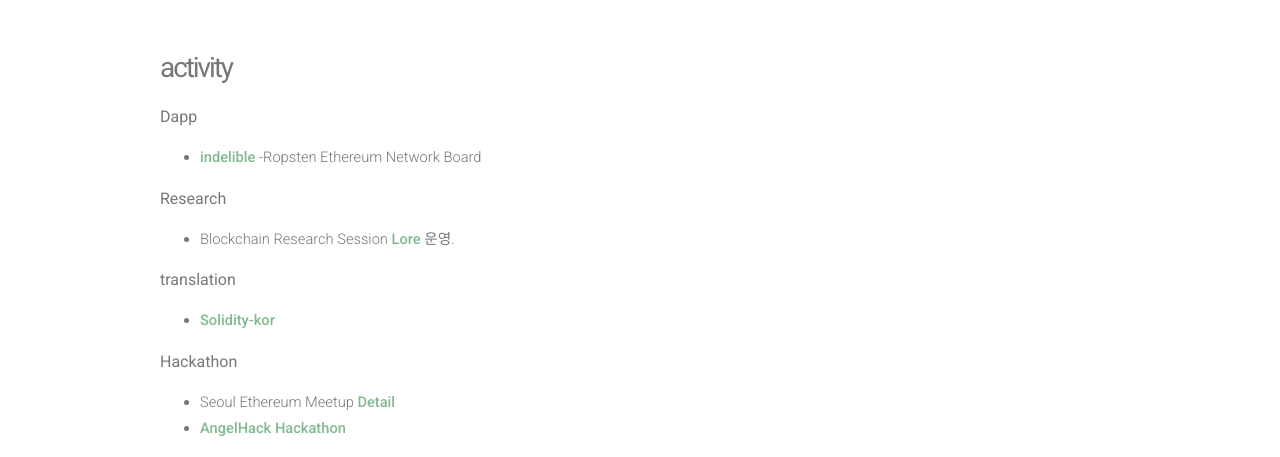
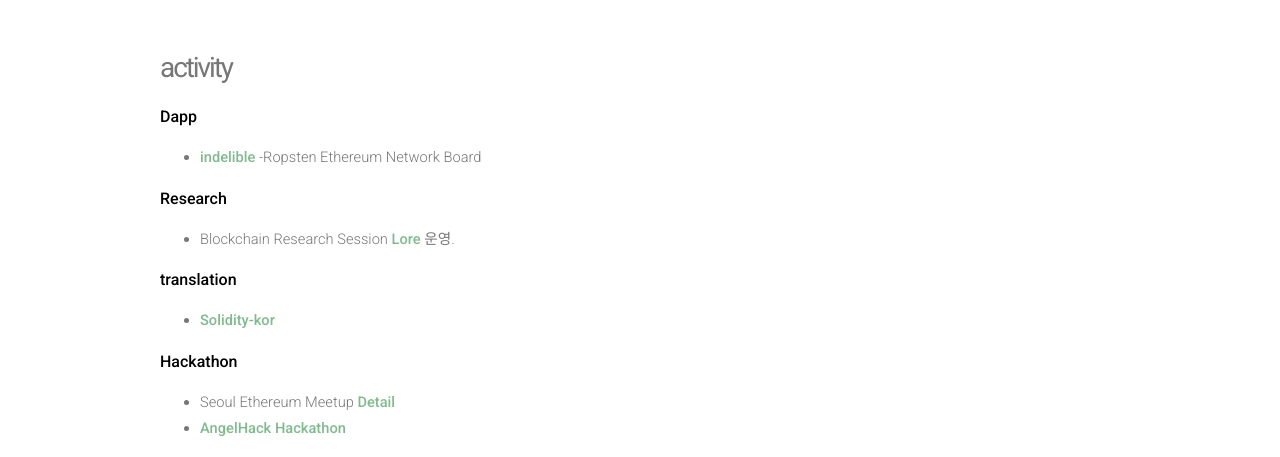
Before and after one commit to wooqii/wooqii.github.io, a Jekyll site: the page built from About/index.md, in a window 1280 px wide. Shown: the part 772-1229 px from the top of the page. Built offline with Jekyll 4.4.1, drawn with Linux system fonts in a browser that asks for light colours; nearby versions of some CDN libraries.

```diff
--- a/About/index.md
+++ b/About/index.md
@@ -13,16 +13,16 @@ title: About
 
 ---
 ## activity
-### Dapp
+### **Dapp**
   - **[indelible](https://wooqii.github.io/indelible)** -Ropsten Ethereum Network Board
 
-### Research
+### **Research**
   - Blockchain Research Session **[Lore](https://wooqii.github.io)** 운영.
 
-### translation
+### **translation**
   - **[Solidity-kor](https://github.com/solidity-korea/solidity-docs-kr)**
 
-### Hackathon
+### **Hackathon**
   - Seoul Ethereum Meetup **[Detail](https://www.coindeskkorea.com/%ED%98%84%EC%9E%A5-%EC%96%B8%EC%A0%9C%EA%B9%8C%EC%A7%80-%ED%8A%B8%EB%A0%88%EC%9D%B4%EB%94%A9%EB%A7%8C-%ED%95%A0%ED%85%90%EA%B0%80-%EC%9D%B4%EB%8D%94%EB%A6%AC%EC%9B%80-%EB%8C%91-%EA%B0%9C%EB%B0%9C/)**
   - **[AngelHack Hackathon](http://www.hackathon.io/angelhack-seoul-hackathon-2018)**
 
```
